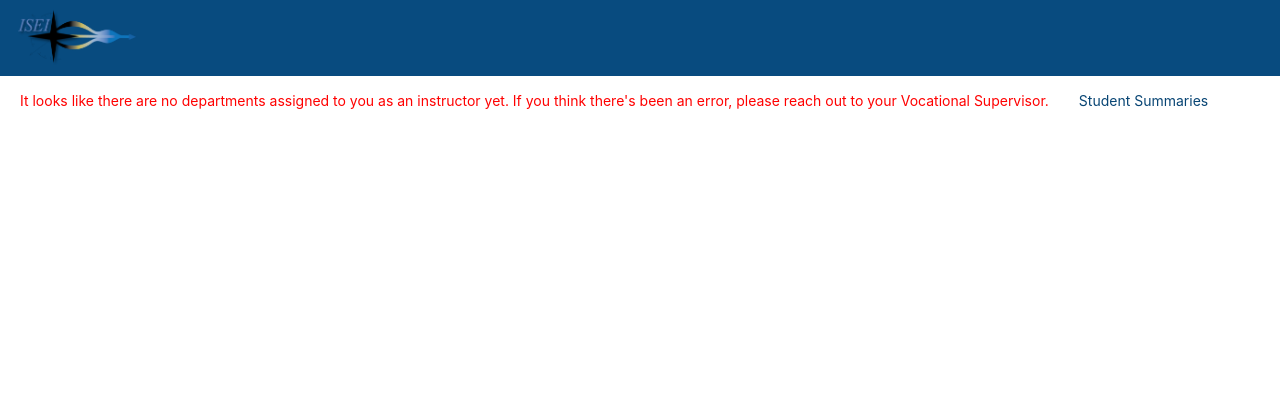
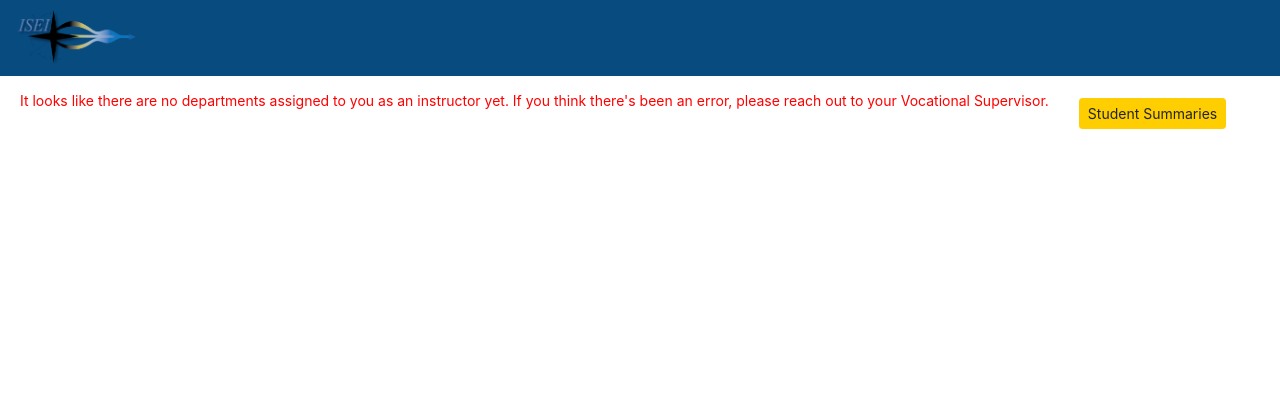
Before and after one commit to ritab9/VEST, a Django app: template vocational/templates/vocational/time_card_dashboard.html in a window 1280 px wide. Shown: the top 420 px of the page. Run offline with Django 4.2, Linux system fonts and the light colour scheme; the template is opened without the code that fills it, so the values that code supplies are empty; parts of the project's set-up code (start-up, migrations or seed data) failed here and were passed over; some libraries are stand-ins or nearby versions.

Commit message:
Update `time` field in `EthicsGradeRecord` to Decimal
Changed the `time` field from Integer to DecimalField in the `EthicsGradeRecord` model for more precise time tracking. Updated the migration, form, and HTML template to reflect this change. Also added a missing CSS class to a button in the time card dashboard template.

```diff
--- a/vocational/forms.py
+++ b/vocational/forms.py
@@ -99,6 +99,7 @@ class EthicsGradeTimeForm(forms.ModelForm):
             time_track = GradeSettings.objects.filter(school_year_id=school_year_id).first().track_time
         except AttributeError:
             time_track = False
+
 
         self.fields['time'].required = time_track
         if not time_track:
--- a/vocational/models.py
+++ b/vocational/models.py
@@ -217,7 +217,7 @@ class EthicsGradeRecord(models.Model):
     department = models.ForeignKey(Department, on_delete=models.PROTECT, blank=False, null=False)
     instructor = models.ForeignKey(User, on_delete=models.PROTECT, blank=False, null=False)
     quarter = models.ForeignKey(Quarter, on_delete=models.PROTECT, blank=False, null=False)
-    time = models.IntegerField(blank=True, null=True)
+    time = models.DecimalField(decimal_places=2, max_digits=5, blank=True, null=True)
     suggested_level = models.ForeignKey(EthicsLevel, related_name="suggested_level", on_delete=models.PROTECT, blank=True, null=True)
     accepted_level = models.ForeignKey(EthicsLevel, related_name="accepted_level", on_delete=models.PROTECT, blank=True, null=True)
 
--- a/vocational/templates/vocational/time_card_dashboard.html
+++ b/vocational/templates/vocational/time_card_dashboard.html
@@ -112,7 +112,7 @@
     </div>
 
     <div class="col-auto">
-        <a href="{% url 'student_time_card_summary' schoolid=school_id %}">Student Summaries</a>
+        <a class="btn btn-sm btn-ISEIyellow mt-2" href="{% url 'student_time_card_summary' schoolid=school_id %}">Student Summaries</a>
     </div>
  </div>
 
```
Also changed, not shown: vocational/migrations/0090_alter_ethicsgraderecord_time.py (added).
